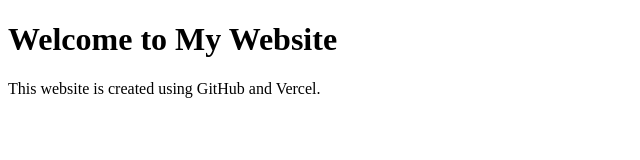
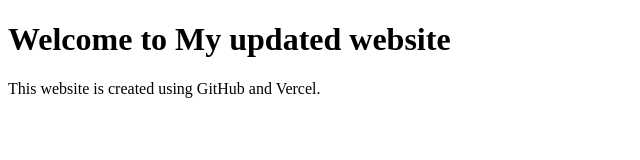
Before and after one commit to divy653/my-first-website, a plain HTML site: page index.html in a window 1280 px wide. Shown: the whole page, without its empty margins (0-640 px from the left). Drawn offline with Linux system fonts and the light colour scheme.

Commit message:
Update index.html

```diff
--- a/index.html
+++ b/index.html
@@ -4,7 +4,7 @@
     <title>My First Website</title>
 </head>
 <body>
-    <h1>Welcome to My Website</h1>
+    <h1>Welcome to My updated website</h1>
     <p>This website is created using GitHub and Vercel.</p>
 </body>
 </html>
```
